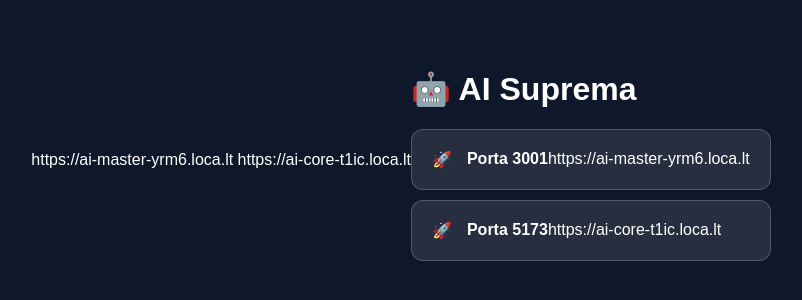
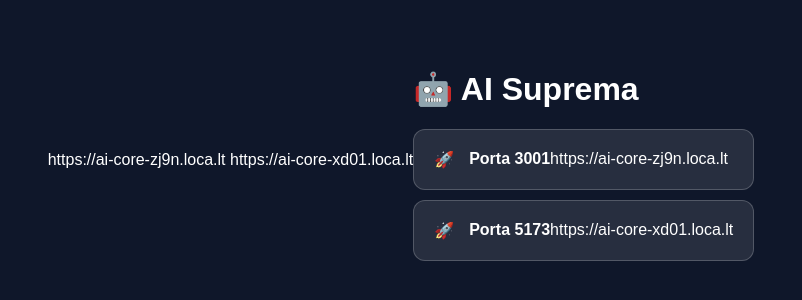
Before and after one commit to bruno951511-rgb/superAi, a plain HTML site: page index.html in a window 1280 px wide. Shown: the part 240-540 px from the top of the page, without its empty margins (239-1041 px from the left). Drawn offline with Linux system fonts and the light colour scheme.

Commit message:
Update tunnel URLs

```diff
--- a/index.html
+++ b/index.html
@@ -1,5 +1,5 @@
-https://ai-master-yrm6.loca.lt
-https://ai-core-t1ic.loca.lt
+https://ai-core-zj9n.loca.lt
+https://ai-core-xd01.loca.lt
 <!DOCTYPE html><html lang="pt-BR"><head><meta charset="UTF-8"><title>AI Suprema</title>
     <style>
       body { background: #0f172a; color: white; font-family: sans-serif; display: flex; justify-content: center; align-items: center; min-height: 100vh; margin: 0; }
@@ -21,11 +21,11 @@ https://ai-core-t1ic.loca.lt
     }
   </script></head>
     <body><div class="container"><h1>🤖 AI Suprema</h1><div class="ports">
-      <div onclick="jump('')" class="port-link">
+      <div onclick="jump('https://ai-core-zj9n.loca.lt')" class="port-link">
         <div class="port-icon">🚀</div>
-        <div class="port-info"><strong>Porta 3001</strong><span>https://ai-master-yrm6.loca.lt</span></div>
+        <div class="port-info"><strong>Porta 3001</strong><span>https://ai-core-zj9n.loca.lt</span></div>
       </div>
-      <div onclick="jump('')" class="port-link">
+      <div onclick="jump('https://ai-core-xd01.loca.lt')" class="port-link">
         <div class="port-icon">🚀</div>
-        <div class="port-info"><strong>Porta 5173</strong><span>https://ai-core-t1ic.loca.lt</span></div>
+        <div class="port-info"><strong>Porta 5173</strong><span>https://ai-core-xd01.loca.lt</span></div>
       </div></div></div></body></html>
```
